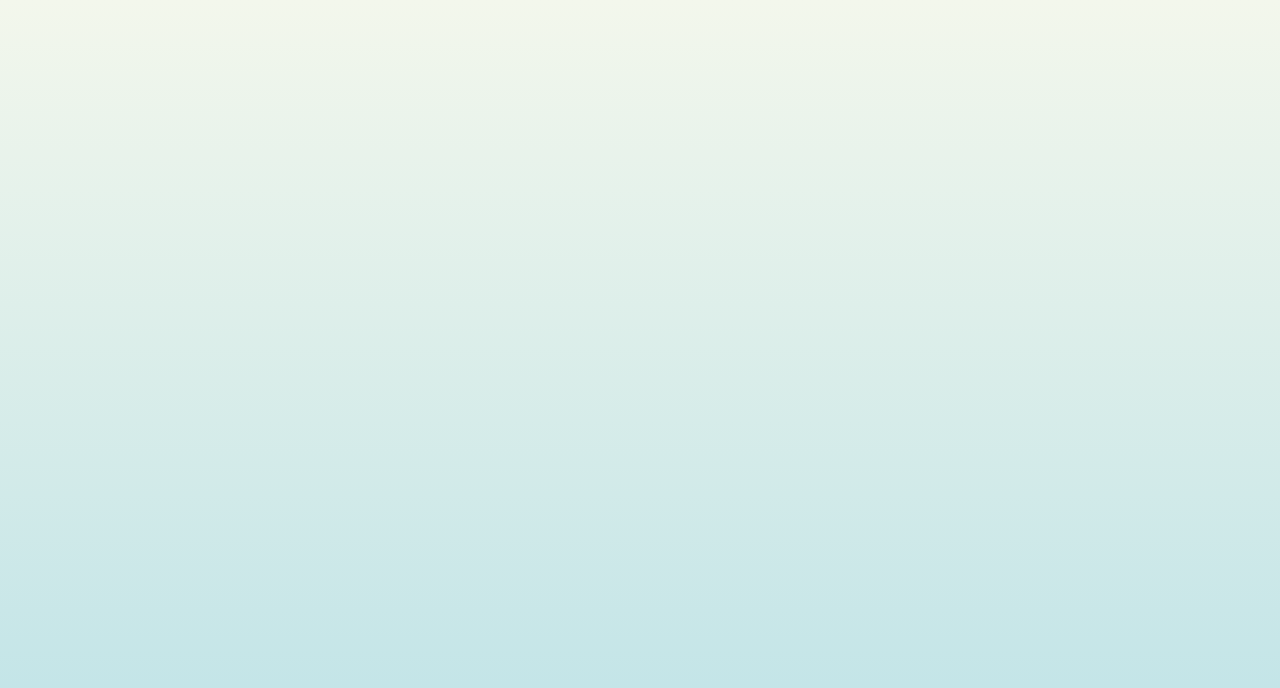
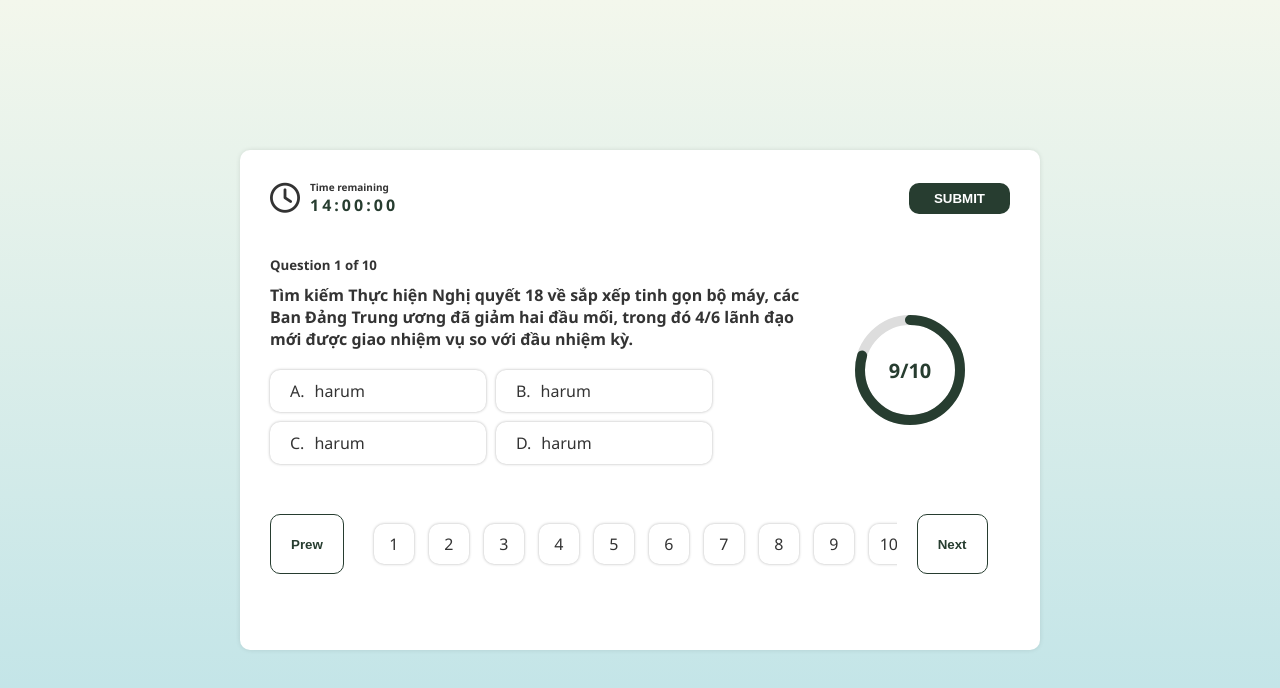
Before and after one commit to 97-thanhsang/FE.quiz-ui, a plain HTML site: page index.html in a window 1280 px wide. Drawn offline with Linux system fonts and the light colour scheme.

Commit message:
update ui

```diff
--- a/index.html
+++ b/index.html
@@ -4,11 +4,70 @@
     <meta charset="UTF-8">
     <meta name="viewport" content="width=device-width, initial-scale=1.0">
     <title>Quiz UI</title>
+    <link
+    rel="stylesheet"
+    href="https://cdnjs.cloudflare.com/ajax/libs/font-awesome/6.5.2/css/all.min.css"
+    integrity="sha512-SnH5WK+bZxgPHs44uWIX+LLJAJ9/2PkPKZ5QiAj6Ta86w+fsb2TkcmfRyVX3pBnMFcV7oQPJkl9QevSCWr3W6A=="
+    crossorigin="anonymous"
+    referrerpolicy="no-referrer"
+  />
     <link rel="stylesheet" href="style.css">
 </head>
 <body>
     <div class="quiz_wrapper">
+        <div class="quiz_header">
+            <div class="quiz_timer">
+                <i class="fa-regular fa-clock"></i>
+                <div class="quiz_timer_text">
+                    <span>Time remaining</span>
+                    <p>14:00:00</p>
+                </div>
+            </div>
+            <button id="quiz_submit">SUBMIT</button>
+        </div>
+        <div class="quiz_container">
+            <div class="quiz_question">
+                <h5>Question 1 of 10</h5>
+                <p>
+                    Tìm kiếm
+                    Thực hiện Nghị quyết 18 về sắp xếp tinh gọn bộ máy, các Ban Đảng Trung ương đã giảm hai đầu mối, trong đó 4/6 lãnh đạo mới được giao nhiệm vụ so với đầu nhiệm kỳ.
+                </p>
+                <ul>
+                    <li><span>A.</span><span>harum</span></li>
+                    <li><span>B.</span><span>harum</span></li>
+                    <li><span>C.</span><span>harum</span></li>
+                    <li><span>D.</span><span>harum</span></li>
+                </ul>
 
+            </div>
+            <div class="quiz_progress">
+                <svg>
+                    <circle r="50"></circle>
+                    <circle id="progress" r="50"></circle>
+                </svg>
+                <span id="progress_text">9/10</span>
+            </div>
+
+        </div>
+        <div class="quiz_numbers">
+            <button>Prew</button>
+            <ul>
+                <li class="active">1</li>
+                <li>2</li>
+                <li>3</li>
+                <li>4</li>
+                <li>5</li>
+                <li>6</li>
+                <li>7</li>
+                <li>8</li>
+                <li>9</li>
+                <li>10</li>
+                <li>11</li>
+                <li>12</li>
+                <li>13</li>
+            </ul>
+            <button>Next</button>
+        </div>
     </div>
 </body>
 <script src="./main.js"></script>
--- a/style.css
+++ b/style.css
@@ -18,10 +18,171 @@
     color: #333;
     align-items: center;
   }
-
+    /* Hide scrollbar for IE, Edge and Firefox */
+  ul {
+    -ms-overflow-style: none; /* IE and Edge */
+    scrollbar-width: none; /* Firefox */
+  }
   :root {
     --main-clr: #273d30;
   }
   .quiz_wrapper{
     background-color:white;
+    min-height: 50rem;
+    width: 80rem;
+    border-radius: 10px;
+    box-shadow: 0 0 5px rgba(0, 0, 0, 0.1);
+    padding: 3rem;
   }
+
+  .quiz_header{
+    display: flex;
+    justify-content: space-between;
+    align-items: center;
+    padding-bottom: 4rem;
+  }
+  .quiz_timer{
+    display: flex;
+    align-items: center;
+    gap: 1rem;
+  }
+  .quiz_timer > i {
+    font-size: 3rem;
+  }
+  .quiz_timer_text{
+    display: flex;
+    flex-direction: column;
+    font-weight: bold;
+
+  }
+  .quiz_timer_text > span
+  {
+    font-size: 1rem;
+    color: #333;
+  }
+  .quiz_timer_text > p{
+    color: var(--main-clr);
+    letter-spacing: 3px;
+  }
+  button {
+    padding: 0.8rem 2.5rem;
+    background: var(--main-clr);
+    border-radius: 10px;
+    color: white;
+    font-weight: bold;
+    border: none;
+    transition: 0.5s;
+  }
+  .quiz_container
+  {
+    display:flex;
+  }
+  .quiz_question
+  {
+    flex: 1;
+    display: flex;
+    flex-direction: column;
+    gap: 1rem;
+  }
+  .quiz_progress
+  {
+    width: 200px;
+    position: relative;
+    margin-top: 2rem;
+  }
+  .quiz_progress svg
+  {
+    position: absolute;
+    top: 50%;
+    left: 50%;
+    transform: translate(-50%, -50%) rotate(-90deg);
+    pointer-events: none;
+  }
+  .quiz_progress svg circle
+  {
+    transform: translate(50%, 50%);
+    fill: none;
+    stroke: #ddd;
+    stroke-width: 10px;
+    stroke-linecap: round;
+  }
+  #progress
+  {
+    stroke: var(--main-clr);
+    stroke-dasharray: 250 9999;
+    transition: 0.5s;
+  }
+  #progress_text
+  {
+    position: absolute;
+    top: 50%;
+    left: 50%;
+    transform: translate(-50%, -50%);
+    font-size: 2rem;
+    font-weight: bold;
+    color: var(--main-clr);
+  }
+  .quiz_question ul{
+    display: flex;
+    flex-wrap: wrap;
+    gap: 1rem;
+    list-style: none;
+    margin-top: 1rem;
+  }
+
+  .quiz_question ul li
+  {
+    width: 40%;
+    padding: 1rem 2rem;
+    box-shadow: 0 0 3px rgba(0, 0, 0, 0.3);
+    border-radius: 10px;
+    cursor: pointer;
+  }
+  .quiz_question ul li span:nth-child(2)
+  {
+    margin-left: 1rem;
+  }
+  .quiz_question > p{
+    font-weight: bold;
+    font-size: 1.6rem;
+
+  }
+  .quiz_numbers
+  {
+    display: flex;
+    gap: 2rem;
+    margin-top: 5rem;
+  }
+
+  .quiz_numbers > ul{
+    display: flex;
+    gap: 1.5rem;
+    width: 72%;
+    overflow-x: auto;
+    padding: 1rem;
+  }
+
+  ul::-webkit-scrollbar {
+    display: none;
+  }
+  .quiz_numbers > ul > li{
+    width: 4rem;
+    height: 4rem;
+    box-shadow: 0 0 3px rgba(0, 0, 0, 0.3);
+    text-align: center;
+    line-height: 4rem;
+    flex-shrink: 0;
+    border-radius: 10px;
+    cursor: pointer;
+  }
+  .quiz_numbers > ul > li .active{
+    background-color: var(--main-clr);
+    color: #fff;
+  }
+  .quiz_numbers > button
+  {
+    padding: 0.5rem 2rem;
+    background: #fff;
+    border: 1px solid var(--main-clr);
+    color: var(--main-clr);
+  }
```
